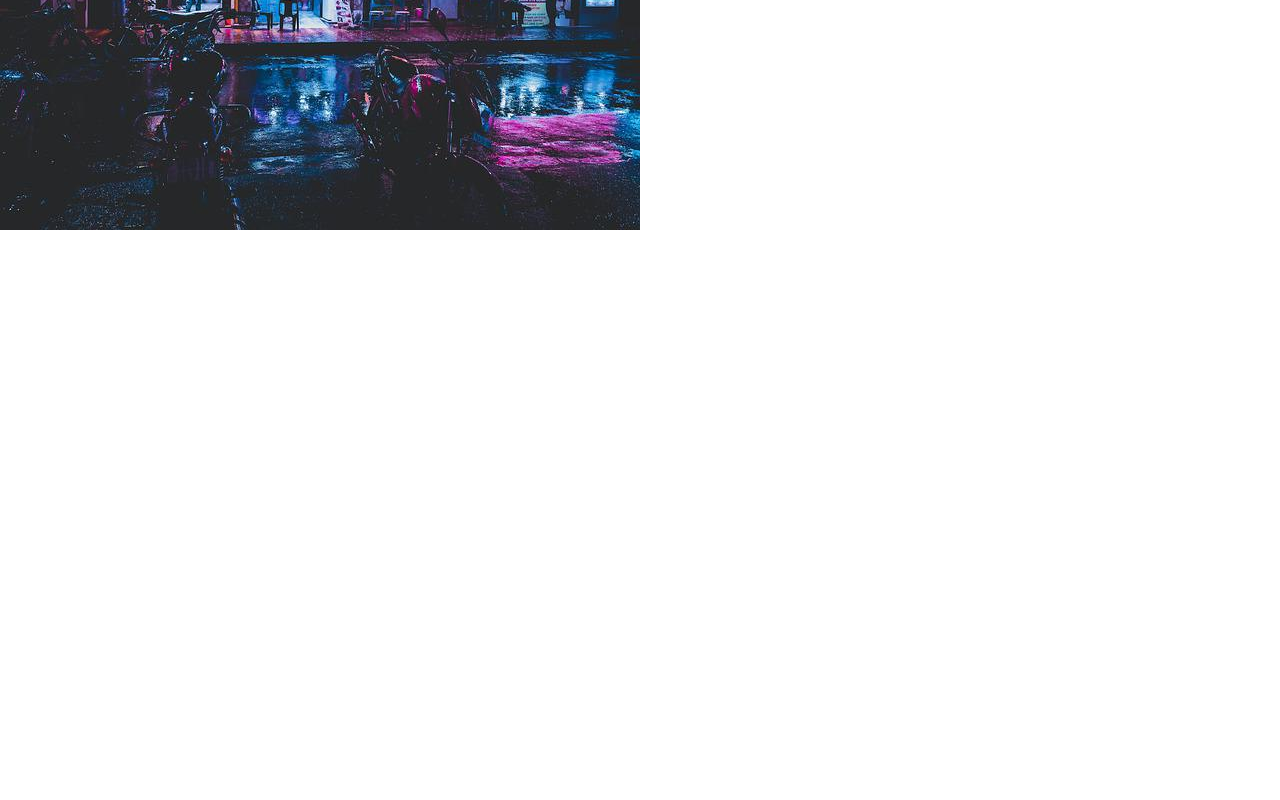
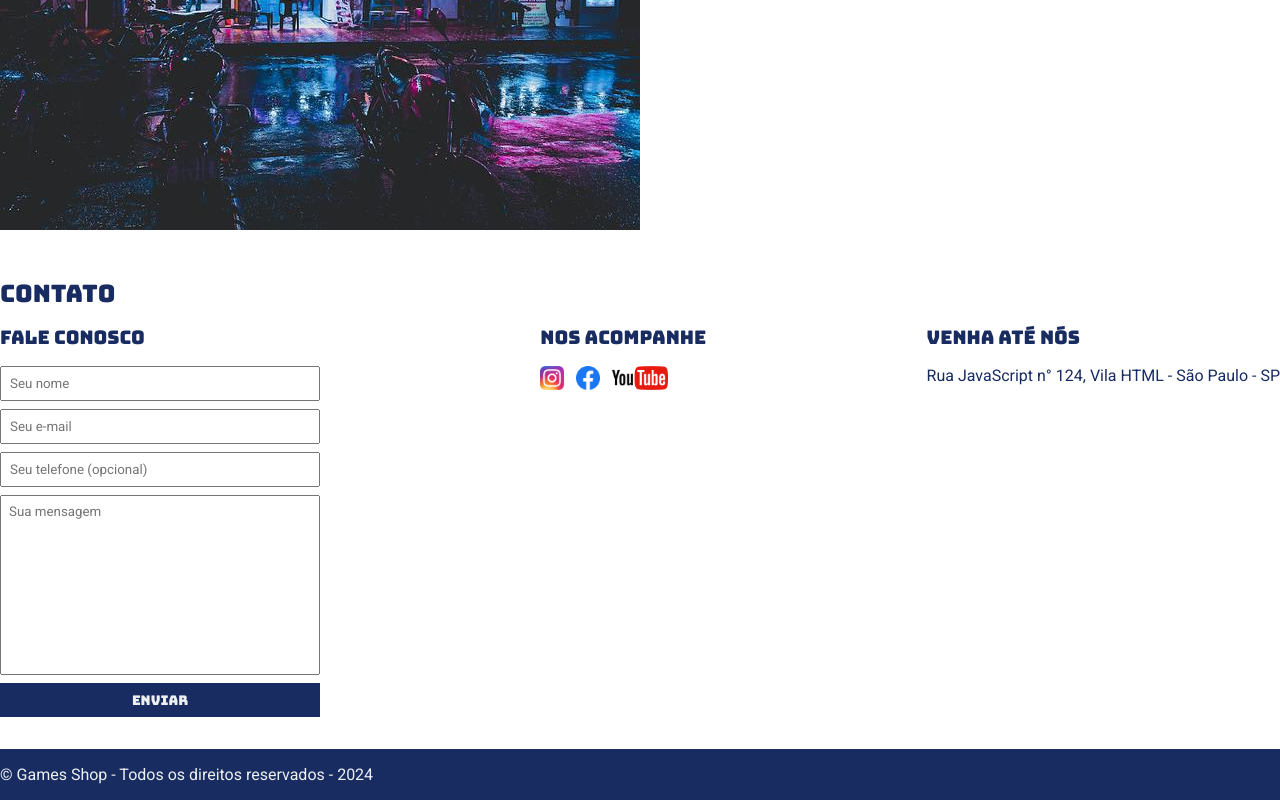
Before and after one commit to otaviozerotwo/projeto_1_curso_ebac_frontend, a plain HTML site: page index.html in a window 1280 px wide. Shown: the part 349-1149 px from the top of the page. Before the commit the page ends 800 px from the top, so only its background shows below. Drawn offline with Linux system fonts and the light colour scheme.

Commit message:
style: estilização das seções novas

```diff
--- a/index.html
+++ b/index.html
@@ -53,5 +53,61 @@
       </div>
     </div>
   </section>
+
+  <section id="contact">
+    <div class="container">
+      <h2>Contato</h2>
+
+      <div class="contact-methods">
+        <div>
+          <h3>Fale conosco</h3>
+
+          <form>
+            <input type="text" placeholder="Seu nome" required />
+            <input type="email" placeholder="Seu e-mail" required />
+            <input type="tel" placeholder="Seu telefone (opcional)" />
+            <textarea placeholder="Sua mensagem" required></textarea>
+            <button type="submit" >Enviar</button>
+          </form>
+        </div>
+        <div>
+          <h3>Nos acompanhe</h3>
+
+          <ul class="social-links">
+            <li>
+              <a href="#" title="Siga-nos no Instagram">
+                <img src="./images/instagram.png" alt="Logo do Instagram" />
+              </a>
+            </li>
+            <li>
+              <a href="#" title="Siga-nos no Facebook">
+                <img src="./images/facebook.png" alt="Logo do Facebook" />
+              </a>
+            </li>
+            <li>
+              <a href="#" title="Visite nosso canal no Youtube">
+                <img src="./images/youtube.png" alt="Logo do Youtube" />
+              </a>
+            </li>
+          </ul>
+        </div>
+        <div>
+          <h3>Venha até nós</h3>
+
+          <p>
+            Rua JavaScript n° 124, Vila HTML - São Paulo - SP
+          </p>
+        </div>
+      </div>
+    </div>
+  </section>
+
+  <footer>
+    <div class="container">
+      <p>
+        &copy; Games Shop - Todos os direitos reservados - 2024
+      </p>
+    </div>
+  </footer>
 </body>
 </html>
--- a/main.css
+++ b/main.css
@@ -5,11 +5,16 @@
 }
 
 header,
-section h2 {
+section h2,
+section h3,
+form button {
   font-family: 'Bungee', cursive;
+  font-weight: normal;
 }
 
-body {
+body,
+input,
+textarea {
   font-family: 'Roboto', sans-serif;
 }
 
@@ -17,11 +22,6 @@ header {
   padding: 16px 0;
   background-color: #182C61;
   color: #ecf0f1;
-}
-
-header h1,
-section h2 {
-  font-weight: normal;
 }
 
 header nav li {
@@ -77,3 +77,65 @@ section p {
 .store-front {
   margin-right: 32px;
 }
+
+.social-links img {
+  height: 24px;
+}
+
+.social-links li {
+  display: inline;
+  margin-right: 8px;
+}
+
+.social-links li a {
+  text-decoration: none;
+}
+
+#contact .container {
+  display: block;
+}
+
+.contact-methods {
+  display: flex;
+  justify-content: space-between;
+}
+
+form input,
+form textarea,
+form button {
+  display: block;
+  width: 320px;
+  margin-bottom: 8px;
+  padding: 8px;
+}
+
+textarea {
+  resize: none;
+  height: 180px;
+}
+
+section h3 {
+  margin-bottom: 16px;
+}
+
+form button {
+  background-color: #182C61;
+  color: #ecf0f1;
+  border: none;
+  cursor: pointer;
+}
+
+form button:hover {
+  background-color: #314e9e;
+}
+
+input:focus,
+textarea:focus {
+  outline-color: #182C61;
+}
+
+footer {
+  background-color: #182C61;
+  color: #ecf0f1;
+  padding: 16px 0;
+}
```
